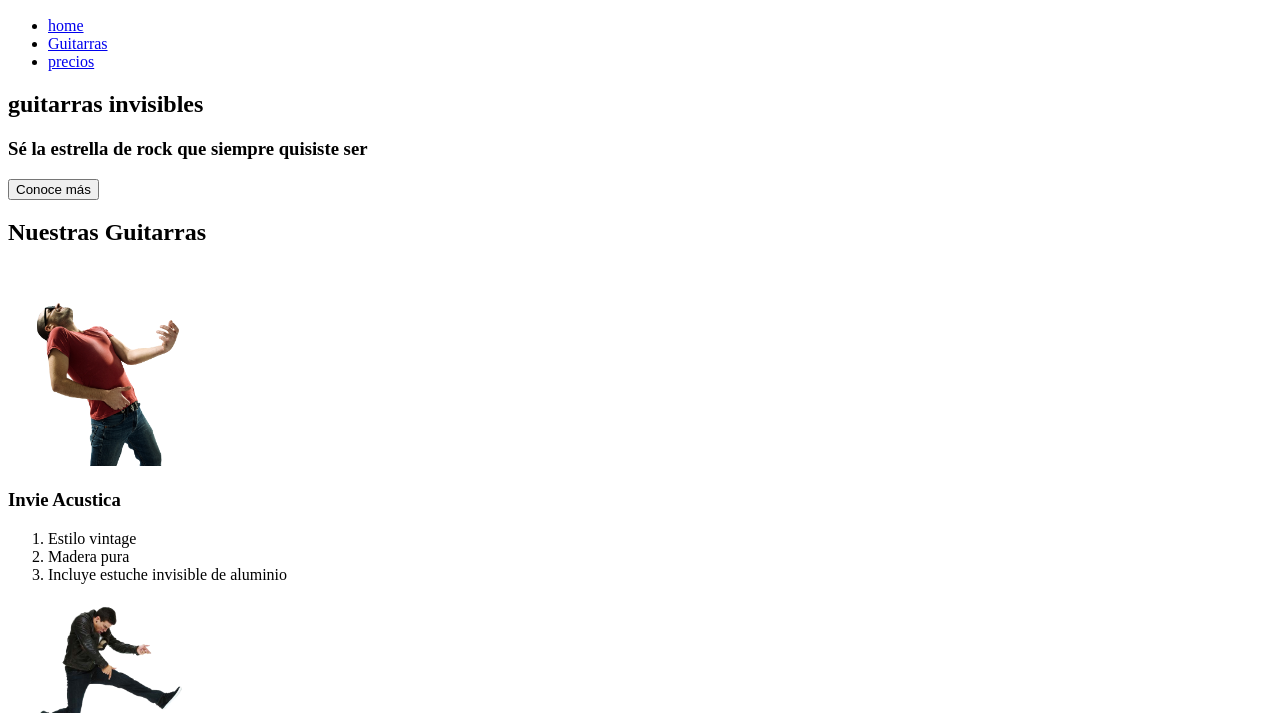
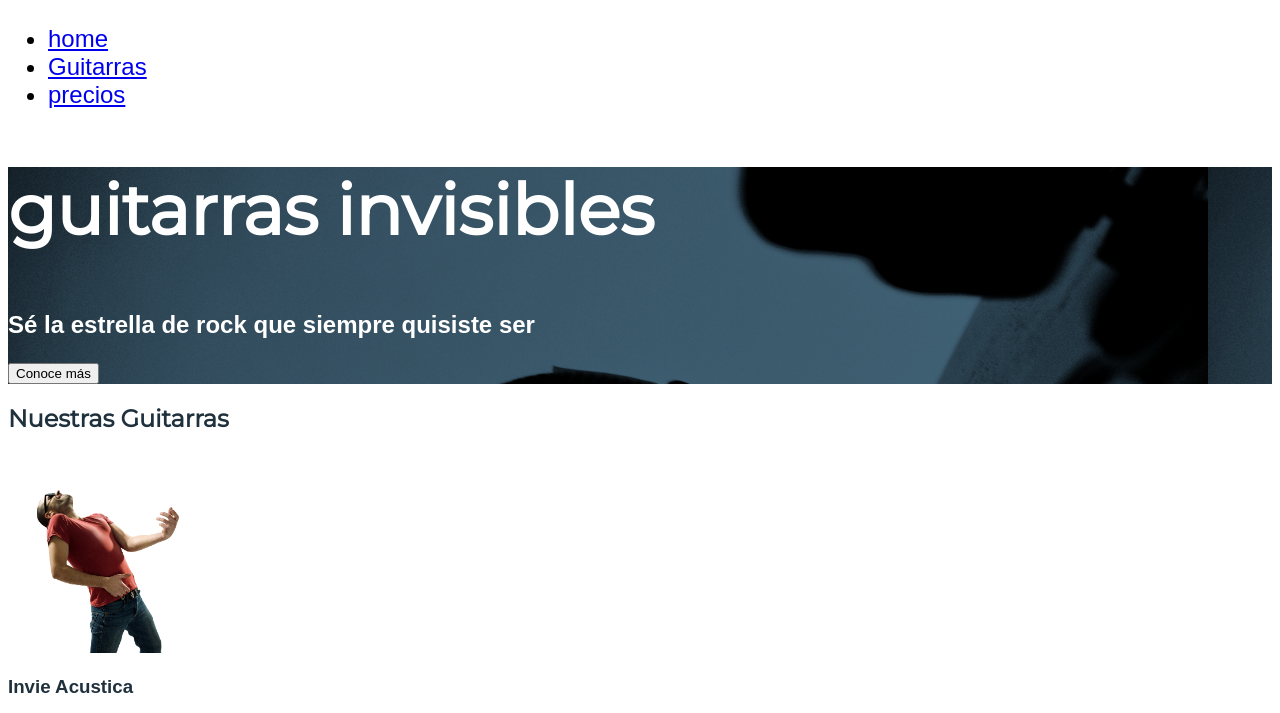
Before and after one commit to djrock1987/invie, a plain HTML site: page index.html in a window 1280 px wide. Shown: the part 79-792 px from the top of the page. Drawn offline with Linux system fonts and the light colour scheme; a web font is replaced by a local one.

Commit message:
se cargaron las fuentes tambien se dieron los tamaños y se agrego navegacion #2 #6

```diff
--- a/css/style.css
+++ b/css/style.css
@@ -0,0 +1,28 @@
+body{
+	font-family: 'Allerta', sans-serif;
+}
+
+.titulo{
+	font-size: 70px;
+    font-family: 'Montserrat', sans-serif;
+}
+.titulo-a{
+	font-size: 24px;
+}
+.titulo-b{
+	font-size: 50px;
+}
+.guitarras h2{
+	font-size: 35;
+	font-family: 'Montserrat', sans-serif;
+}
+.guitarras{
+	color:#1F313C;
+}
+.portada{
+	background-image: url(../images/background.png);
+	color: #FFFFFF;
+}
+.menu{
+	font-size: 24px;
+}
--- a/index.html
+++ b/index.html
@@ -4,15 +4,16 @@
 	<meta charset="utf-8">
 	<meta http-equiv="X-UA-Compatible" content="IE=edge">
 	<title>Invie - las mejores guitarras!!</title>
-	<link rel="stylesheet" href="">
+	<link rel="stylesheet" href="css/style.css">
+	<link href="https://fonts.googleapis.com/css?family=Allerta|Montserrat" rel="stylesheet">
 </head>
 <body>
 	<header id="header" class=""><!-- header -->
-		<figure><!-- logo -->
+		<figure class="logotipo"><!-- logo -->
 		 	<img src="images/invie.png" alt="Invie logo" width="186" height="60">
 
 		</figure> <!-- logo -->
-		<nav>
+		<nav class="menu" >
 			<ul>
 				<li><a href="index.html" title="">home</a></li>
 				<li><a href="#guitarras" title="">Guitarras</a></li>
@@ -21,14 +22,14 @@
 		</nav>
 		<!-- menu -->
 	</header><!-- /header -->
-	<section id="Portada"><!-- portada -->
-		<h1>guitarras invisibles</h1> <!-- titulo -->
-		<h3>Sé la estrella de rock que siempre quisiste ser</h3> <!-- resumen -->
+	<section id="Portada" class="portada"><!-- portada -->
+		<h1 class="titulo">guitarras invisibles</h1> <!-- titulo -->
+		<h3 class="titulo-a">Sé la estrella de rock que siempre quisiste ser</h3> <!-- resumen -->
 		<button type="">Conoce más</button> <!-- boton -->
 	</section><!-- /portada -->
-	<section id="guitarras"><!-- guitarras -->
+	<section id="guitarras" class="guitarras"><!-- guitarras -->
 		<h2>Nuestras Guitarras </h2> <!-- titulo -->
-		<article> <!-- guitarra 1 -->
+		<article class="guitarra"> <!-- guitarra 1 -->
 		 	<img src="images/invie-acustica.png" alt="Guitarra invie acustica" width="200" >
 		 	<h3>Invie Acustica</h3>
              <ol>
@@ -37,7 +38,7 @@
              	<li>Incluye estuche invisible de aluminio</li>
              </ol>
 		 </article>
-		 <article> <!-- guitarra 2 -->
+		 <article class="guitarra"> <!-- guitarra 2 -->
 		 	<img src="images/invie-classic.png" alt="guitarra invie Classic" width="200">
 		 	<h3>Invie Clasica</h3>
              <ol>
```
